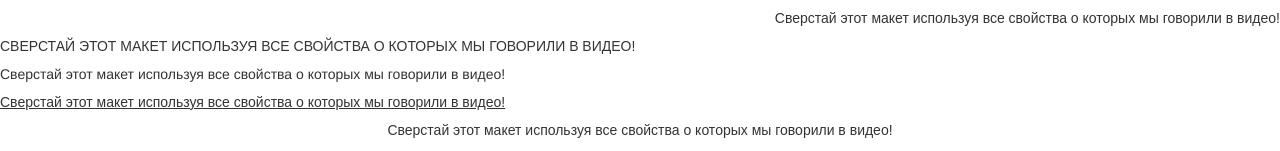
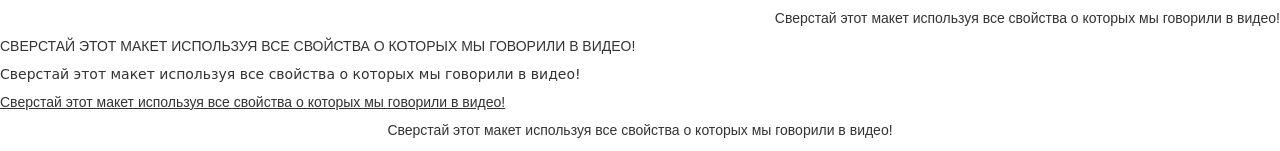
Before and after one commit to Flutternyash/Practice, a plain HTML site: page Practice/index.html in a window 1280 px wide. Shown: the part 226-377 px from the top of the page. Drawn offline with Linux system fonts and the light colour scheme.

Commit message:
fix font final

```diff
--- a/Practice/css/style.css
+++ b/Practice/css/style.css
@@ -45,7 +45,7 @@ h3 {
 }
 
 .italic {
-  font-family: "Arial MT Italic", Helvetica, sans-serif;
+  font-family: "Arial - Italic MT", cursive;
 }
 
 .line {
```
